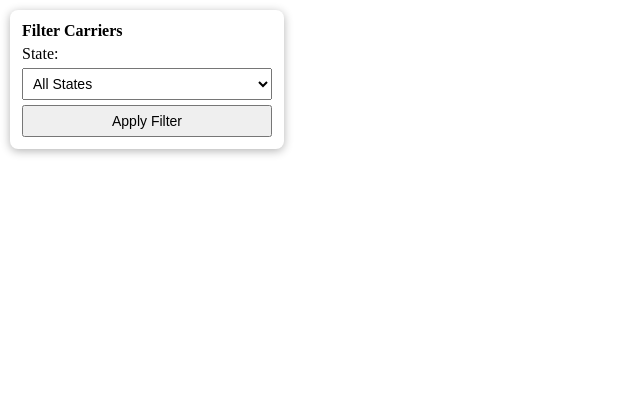
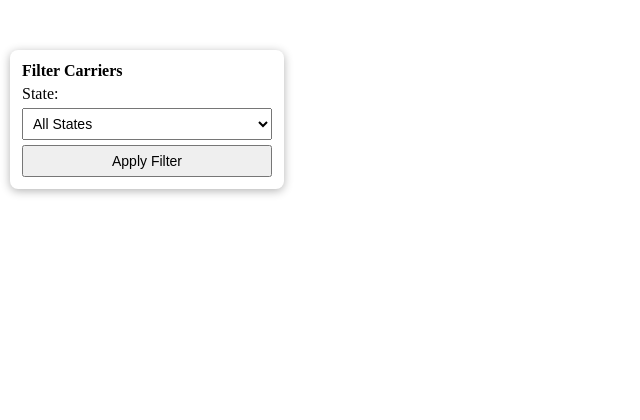
Before and after one commit to DNFR12/Bulk_carrier_lookup, a Flask app: template templates/index.html in a window 1280 px wide. Shown: the top 420 px of the page, without its empty margins (0-640 px from the left). Run offline with Flask 3, Linux system fonts and the light colour scheme; the template is opened without the code that fills it, so the values that code supplies are empty.

Commit message:
Update index.html

```diff
--- a/templates/index.html
+++ b/templates/index.html
@@ -15,7 +15,7 @@
         /* Filter Box: Top Left Corner */
         #sidePanel {
             position: absolute;
-            top: 10px;
+            top: 50px;
             left: 10px;
             background: white;
             padding: 12px;
```
